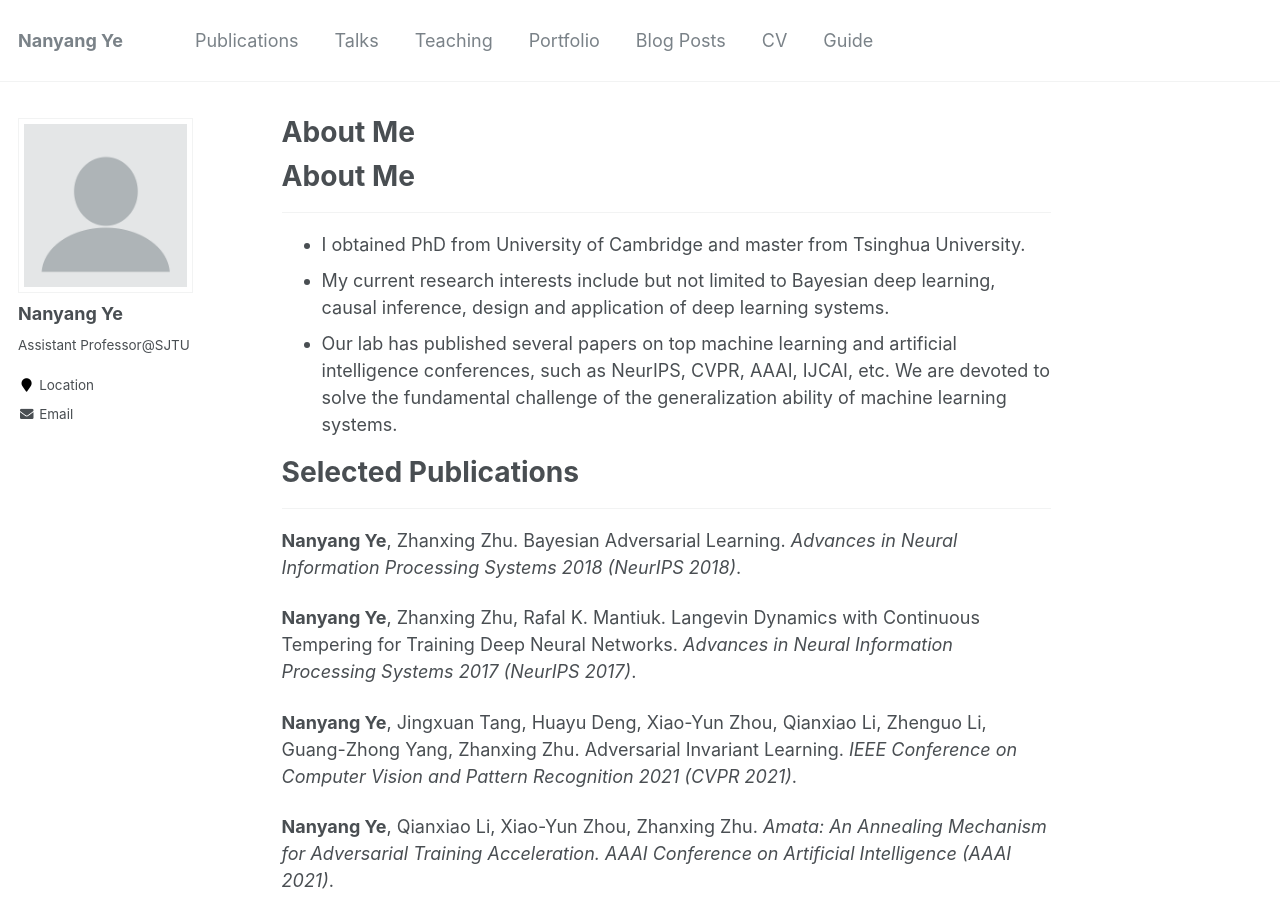
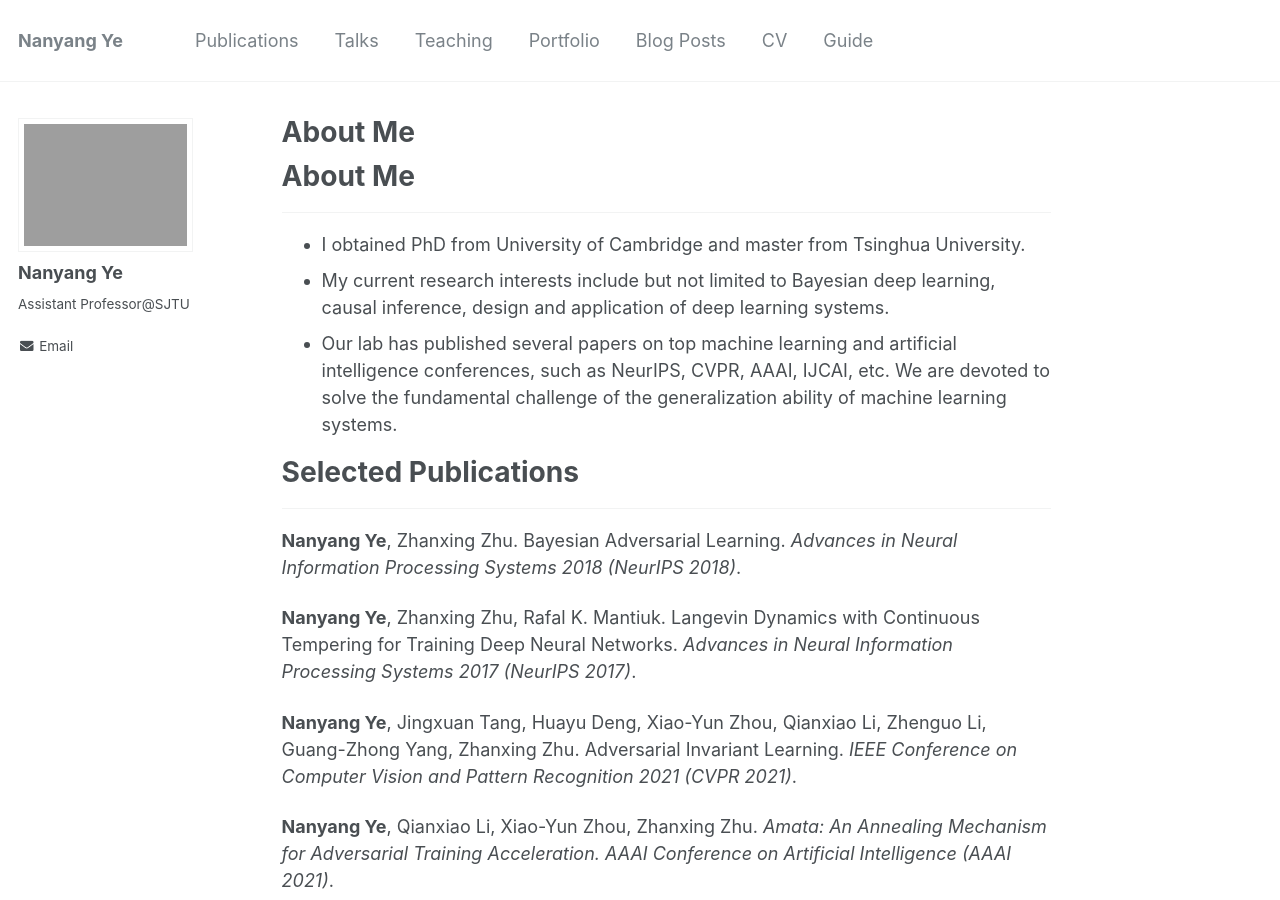
Before and after one commit to ynysjtu/ynysjtu.github.io, a Jekyll site: the page built from _pages/about.md, in a window 1280 px wide and 900 px high. Built offline with Jekyll 4.4.1, drawn with Linux system fonts in a browser that asks for light colours; our own code applies the rules of GitHub Pages for plain Markdown files.

Commit message:
Update _config.yml

```diff
--- a/_config.yml
+++ b/_config.yml
@@ -81,9 +81,9 @@ analytics:
 # Site Author
 author:
   name             : "Nanyang Ye"
-  avatar           : "profile.png"
+  avatar           : "profile.JPG"
   bio              : "Assistant Professor@SJTU"
-  location         : "Location"
+  location         :
   employer         :
   pubmed           :
   googlescholar    :
```
